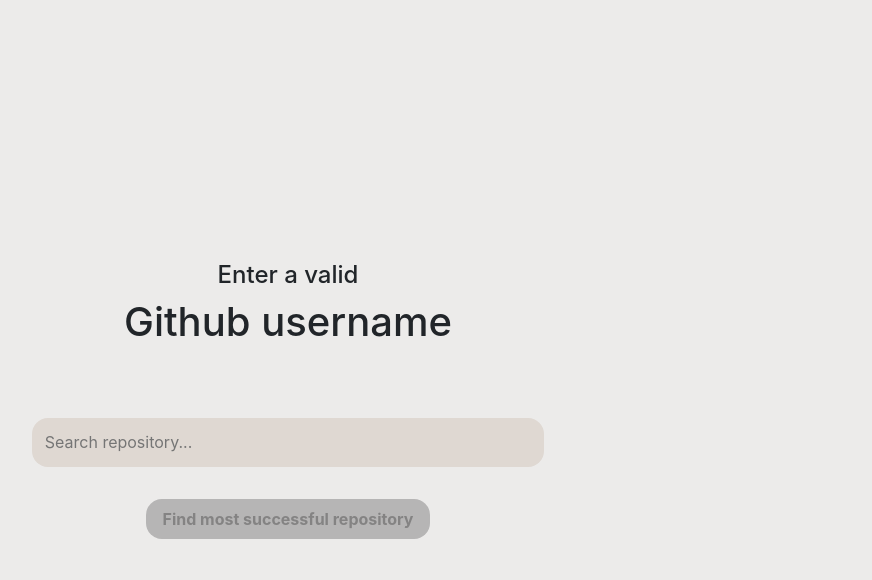
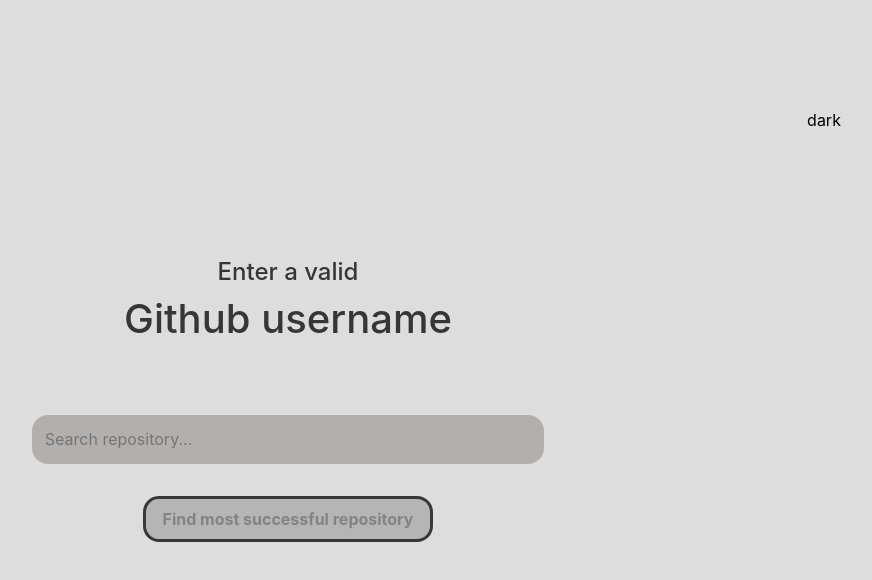
Before and after one commit to nicoleta-tuturuga/github-challenge, a React (Create React App) app: page / in a window 1280 px wide. Shown: the top 580 px of the page, without its empty margins (352-1224 px from the left). Built offline with nearby package versions, Linux system fonts and the light colour scheme.

Commit message:
add light/dark mode, add dark mode component, add styled-components and use theme provider to add a light theme and a dark theme, add logic to toggle button between dark and light theme

```diff
--- a/package.json
+++ b/package.json
@@ -16,6 +16,7 @@
     "react-dom": "^17.0.1",
     "react-router-dom": "^5.2.0",
     "react-scripts": "4.0.0",
+    "styled-components": "^5.2.1",
     "web-vitals": "^0.2.4"
   },
   "scripts": {
--- a/src/App.js
+++ b/src/App.js
@@ -2,6 +2,7 @@
 
 import SearchUser from './components/screen1/SearchUser';
 import DisplayRepoList from './components/screen2/DisplayRepoList';
+import DarkMode from './components/light-dark-mode/DarkMode';
 
 import { library } from '@fortawesome/fontawesome-svg-core'
 import { FontAwesomeIcon } from '@fortawesome/react-fontawesome';
@@ -12,8 +13,9 @@
 function App() {
   return (
     <div className="App">
+      <BrowserRouter>
 
-      <BrowserRouter>
+        <DarkMode />
 
         <Switch>
           <Route exact path='/' component={SearchUser} />
--- /dev/null
+++ b/src/components/light-dark-mode/DarkMode.css
@@ -0,0 +1,10 @@
+.toggle-theme-btn {
+  background-color: transparent;
+  position: absolute;
+  top: 6rem;
+  right: 5rem;
+  height: 3rem;
+  width: 3rem;
+  cursor: pointer;
+  border: none;
+}
--- /dev/null
+++ b/src/components/light-dark-mode/DarkMode.js
@@ -0,0 +1,38 @@
+import React, { useState } from 'react';
+
+import './DarkMode.css';
+
+import { ThemeProvider } from 'styled-components';
+import { lightTheme, darkTheme } from './theme';
+import { GlobalStyles } from './global';
+
+const DarkMode = () => {
+
+  const [theme, setTheme] = useState('light');
+
+  const toggleTheme = () => {
+    if (theme === 'light') {
+      setTheme('dark');
+    } else {
+      setTheme('light');
+    }
+  }
+
+  let toggleIconBtn;
+  if (theme === 'light') {
+    toggleIconBtn = 'dark'
+  } else {
+    toggleIconBtn = 'light'
+  }
+
+  return (
+    <ThemeProvider theme={theme === 'light' ? lightTheme : darkTheme}>
+      <GlobalStyles />
+      <button className="toggle-theme-btn" onClick={toggleTheme}>
+        {toggleIconBtn}
+      </button>
+    </ThemeProvider>
+  )
+}
+
+export default DarkMode;
--- /dev/null
+++ b/src/components/light-dark-mode/global.js
@@ -0,0 +1,22 @@
+import { createGlobalStyle } from 'styled-components';
+
+export const GlobalStyles = createGlobalStyle`
+  *,
+  *::after,
+  *::before {
+    box-sizing: border-box;
+  }
+
+  body {
+    background: ${({ theme }) => theme.body};
+    color: ${({ theme }) => theme.text};
+    min-height: 100vh;
+    margin: 0;
+    padding: 0;
+    transition: all 0.25s linear;
+  }
+
+  .screen-container {
+    box-shadow: inset 0 0 0 2000px rgba(0, 0, 0, ${({ theme }) => theme.backgroundImageShadow});
+  }
+  `
--- /dev/null
+++ b/src/components/light-dark-mode/theme.js
@@ -0,0 +1,15 @@
+export const lightTheme = {
+  body: 'rgb(223, 221, 219)',
+  text: '#363537',
+  toggleBorder: '#fff',
+  gradient: 'linear-gradient(#39598A, #79D7ED)',
+  backgroundImageShadow: '0'
+}
+
+export const darkTheme = {
+  body: '#363537',
+  text: '#FAFAFA',
+  toggleBorder: '#6B8096',
+  gradient: 'linear-gradient(#091236, #1E215D)',
+  backgroundImageShadow: '0.3'
+}
--- a/src/components/screen1/SearchUser.css
+++ b/src/components/screen1/SearchUser.css
@@ -17,8 +17,8 @@
 .search-user-btn {
   padding: 0.5rem 1rem;
   border-radius: 1rem;
-  border: none;
   font-weight: 700;
+  border: 3px solid rgb(56, 56, 56);
 }
 
 .disabled-search-user-btn {
@@ -27,7 +27,7 @@
 }
 
 .enabled-search-user-btn {
-  background-color: rgb(37, 37, 37);
+  background-color: #222222;
   color: #ffffff;
 
 }
--- a/src/components/sharedCss/shared.css
+++ b/src/components/sharedCss/shared.css
@@ -1,5 +1,4 @@
 .screen-container {
-  background-color: rgb(236, 235, 234);
   min-height: 100vh;
   display: flex;
   flex-direction: column;
@@ -8,7 +7,7 @@
 }
 
 .list-item-style {
-  background-color: rgb(223, 216, 210);
+  background-color: rgb(179, 175, 172);
   border-radius: 1rem;
   border: none;
 }
```
